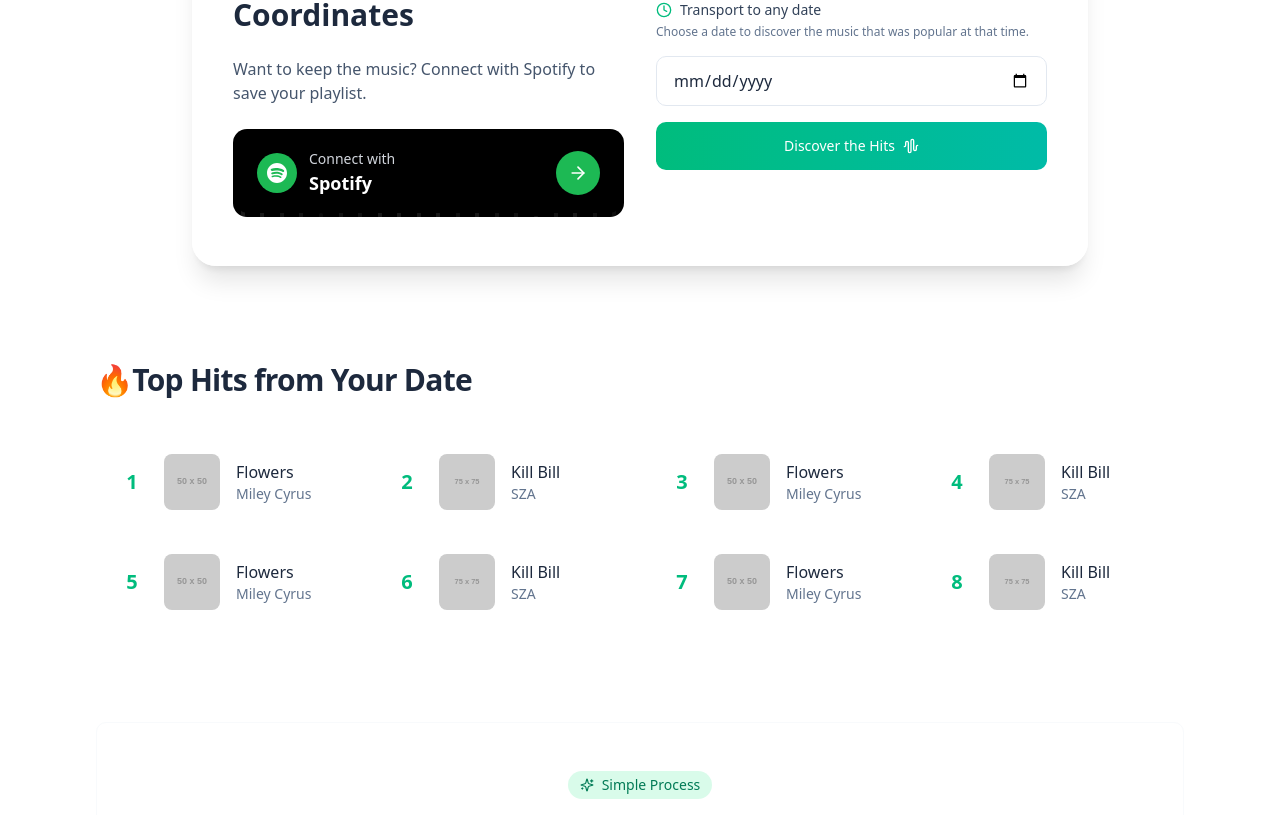
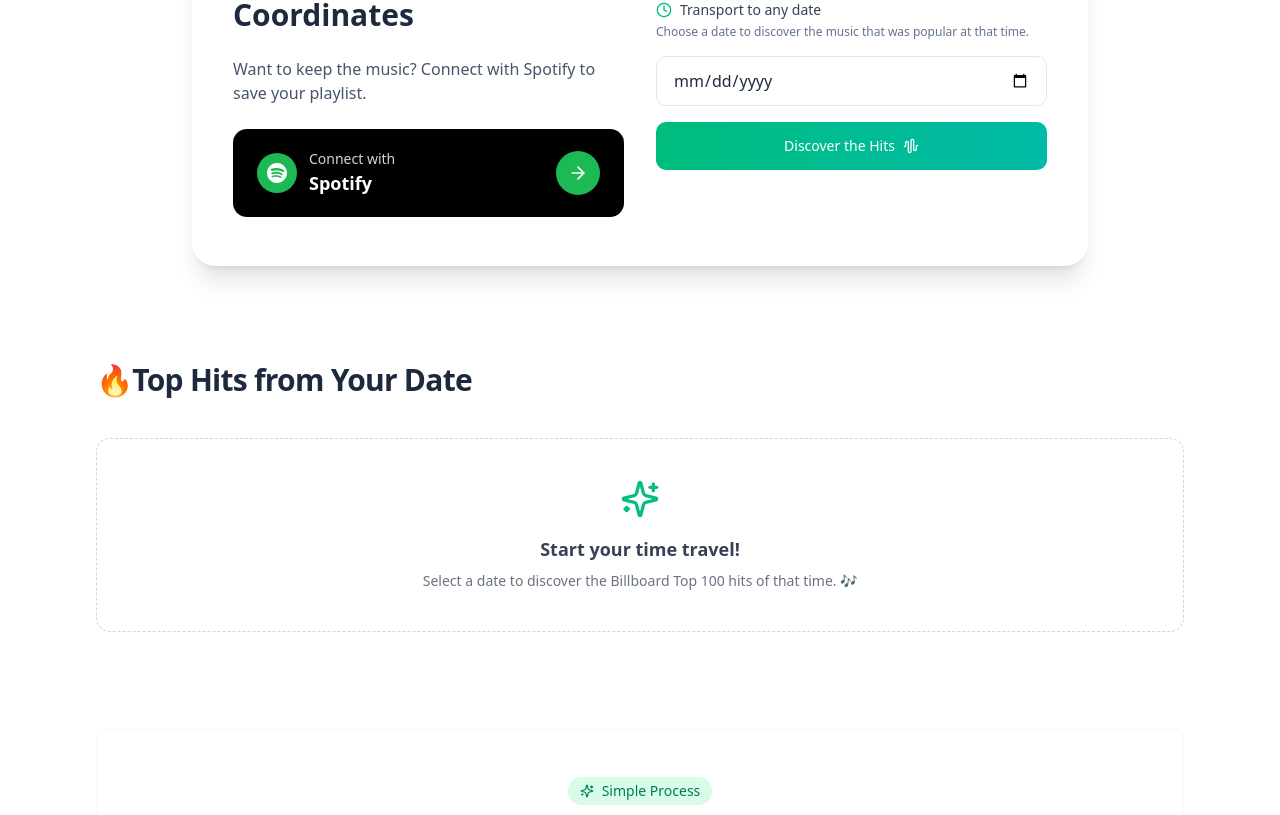
Before and after one commit to ORomero227/TimeTunes, a Next.js app: page / in a window 1280 px wide. Shown: the part 777-1592 px from the top of the page. Built offline with nearby package versions, Linux system fonts and the light colour scheme.

Commit message:
Web Scraping function for scrape billboard songs added

```diff
--- a/package.json
+++ b/package.json
@@ -10,6 +10,7 @@
   },
   "dependencies": {
     "@radix-ui/react-slot": "^1.2.0",
+    "cheerio": "^1.0.0",
     "class-variance-authority": "^0.7.1",
     "clsx": "^2.1.1",
     "lucide-react": "^0.503.0",
--- /dev/null
+++ b/src/app/api/billboard/route.ts
@@ -0,0 +1,29 @@
+import { getBillboardSongs } from "@/services/getBillboardSongs";
+import { NextResponse } from "next/server";
+
+export async function GET(request: Request) {
+  const { searchParams } = new URL(request.url);
+  const date = searchParams.get("date") || undefined;
+
+  if (!date) {
+    return NextResponse.json({ error: "Date is required" }, { status: 400 });
+  }
+
+  try {
+    const songs = await getBillboardSongs(date);
+
+    if (!songs) {
+      return NextResponse.json(
+        { error: "No songs found for the given date" },
+        { status: 404 }
+      );
+    }
+
+    return NextResponse.json(songs, { status: 200 });
+  } catch (error) {
+    return NextResponse.json(
+      { error: "Failed to fetch billboard songs" },
+      { status: 500 }
+    );
+  }
+}
--- a/src/app/page.tsx
+++ b/src/app/page.tsx
@@ -1,14 +1,20 @@
+"use client";
+
+import { useState } from "react";
 import HeroSection from "@/components/hero/HeroSection";
 import HowItWorks from "@/components/HowItWorks";
 import SongsSection from "@/components/SongsSection";
 import TimeMachine from "@/components/TimeMachine";
+import { Song } from "@/types/song";
 
 export default function Home() {
+  const [songs, setSongs] = useState<Song[] | undefined>();
+
   return (
     <div className="container mx-auto px-4 py-8 sm:px-6 md:px-8 lg:px-24">
       <HeroSection />
-      <TimeMachine />
-      <SongsSection />
+      <TimeMachine setSongs={setSongs} />
+      <SongsSection billboardSongs={songs} />
       <HowItWorks />
     </div>
   );
--- a/src/components/SongsSection.tsx
+++ b/src/components/SongsSection.tsx
@@ -1,66 +1,14 @@
 import { Song } from "@/types/song";
 import SongCard from "@/components/songs/SongCard";
+import { Sparkles } from "lucide-react";
 
-const billboardSongs: Song[] = [
-  {
-    id: 1,
-    title: "Flowers",
-    artist: "Miley Cyrus",
-    image: "https://placehold.co/50x50",
-    position: 1,
-  },
-  {
-    id: 2,
-    title: "Kill Bill",
-    artist: "SZA",
-    image: "https://placehold.co/75x75",
-    position: 2,
-  },
-  {
-    id: 1,
-    title: "Flowers",
-    artist: "Miley Cyrus",
-    image: "https://placehold.co/50x50",
-    position: 3,
-  },
-  {
-    id: 2,
-    title: "Kill Bill",
-    artist: "SZA",
-    image: "https://placehold.co/75x75",
-    position: 4,
-  },
-  {
-    id: 1,
-    title: "Flowers",
-    artist: "Miley Cyrus",
-    image: "https://placehold.co/50x50",
-    position: 5,
-  },
-  {
-    id: 2,
-    title: "Kill Bill",
-    artist: "SZA",
-    image: "https://placehold.co/75x75",
-    position: 6,
-  },
-  {
-    id: 1,
-    title: "Flowers",
-    artist: "Miley Cyrus",
-    image: "https://placehold.co/50x50",
-    position: 7,
-  },
-  {
-    id: 2,
-    title: "Kill Bill",
-    artist: "SZA",
-    image: "https://placehold.co/75x75",
-    position: 8,
-  },
-];
+type SongsSectionProps = {
+  billboardSongs: Song[] | undefined;
+};
 
-export default function SongsSection() {
+export default function SongsSection({ billboardSongs }: SongsSectionProps) {
+  const noSongs = billboardSongs?.length === 0 || !billboardSongs;
+
   return (
     <section className="mb-16 sm:mb-24">
       <div className="mb-6 sm:mb-10 flex items-center justify-between">
@@ -70,11 +18,24 @@
       </div>
 
       {/* Cuadrícula de canciones */}
-      <div className="grid grid-cols-1 lg:grid-cols-4 gap-3">
-        {billboardSongs.map((song, index) => (
-          <SongCard key={index} song={song} />
-        ))}
-      </div>
+      {noSongs ? (
+        <div className="text-center py-10 px-4 border border-dashed border-gray-300 dark:border-gray-700 rounded-xl bg-white/60 dark:bg-[#111111]">
+          <Sparkles className="mx-auto mb-4 size-10 text-emerald-500 dark:text-emerald-400 animate-pulse" />
+          <p className="text-lg font-semibold text-gray-700 dark:text-white mb-2">
+            Start your time travel!
+          </p>
+          <p className="text-sm text-gray-500 dark:text-gray-400">
+            Select a date to discover the Billboard Top 100 hits of that time.
+            🎶
+          </p>
+        </div>
+      ) : (
+        <div className="grid grid-cols-1 lg:grid-cols-4 gap-3">
+          {billboardSongs.map((song, index) => (
+            <SongCard key={index} song={song} />
+          ))}
+        </div>
+      )}
     </section>
   );
 }
--- a/src/components/TimeMachine.tsx
+++ b/src/components/TimeMachine.tsx
@@ -1,7 +1,20 @@
+"use client";
 import SpotifyButton from "@/components/timeMachine/SpotifyButton";
 import DateSelector from "@/components/timeMachine/DateSelector";
+import { Dispatch, SetStateAction } from "react";
+import { Song } from "@/types/song";
 
-export default function TimeMachine() {
+type TimeMachineProps = {
+  setSongs: Dispatch<SetStateAction<Song[] | undefined>>;
+};
+
+export default function TimeMachine({ setSongs }: TimeMachineProps) {
+  const fetchBillboardSongs = async (date: string) => {
+    const response = await fetch(`/api/billboard?date=${date}`);
+    const data = await response.json();
+    setSongs(data);
+  };
+
   return (
     <section className="mb-16 sm:mb-24" id="time-machine">
       <div className="container max-w-4xl mx-auto">
@@ -25,7 +38,7 @@
             </div>
             {/* Right Column */}
             <div className="mb-4">
-              <DateSelector />
+              <DateSelector onDateSubmit={fetchBillboardSongs} />
             </div>
           </div>
         </div>
--- a/src/components/hero/VinylRecord.tsx
+++ b/src/components/hero/VinylRecord.tsx
@@ -1,6 +1,14 @@
 import { Headphones } from "lucide-react";
+import { useEffect, useState } from "react";
 
 export function VinylRecord() {
+  const [barHeight, setBarHeight] = useState<number[]>([]);
+
+  useEffect(() => {
+    const randomHeights = Array.from({ length: 20 }, () => Math.random());
+    setBarHeight(randomHeights);
+  }, []);
+
   return (
     <div className="relative w-full max-w-xs sm:max-w-sm lg:max-w-md aspect-square">
       {/* Círculos decorativos */}
@@ -31,12 +39,12 @@
 
       {/* Ondas de sonido */}
       <div className="absolute -bottom-4 left-1/2 -translate-x-1/2 w-[90%] h-16 flex items-end justify-around">
-        {[...Array(20)].map((_, i) => (
+        {barHeight.map((val, i) => (
           <div
             key={i}
             className="bg-emerald-400 dark:bg-emerald-500 w-1.5 rounded-t-full animate-pulse"
             style={{
-              height: `${Math.random() * 100}%`,
+              height: `${val * 100}%`,
               animationDuration: `${0.8 + Math.random() * 1.2}s`,
             }}
           ></div>
--- a/src/components/songs/SongCard.tsx
+++ b/src/components/songs/SongCard.tsx
@@ -1,4 +1,5 @@
 import { Song } from "@/types/song";
+import { Music } from "lucide-react";
 
 type SongCardProps = {
   song: Song;
@@ -15,13 +16,15 @@
       </div>
 
       {/* Imagen */}
+      {song.image && (
         <div className="relative w-12 h-12 sm:w-14 sm:h-14 flex-shrink-0 rounded-md overflow-hidden ml-2 sm:ml-3">
           <img
-          src={song.image || "/placeholder.svg"}
+            src={song.image}
             alt={`${song.title} by ${song.artist}`}
             className="h-full w-full object-cover"
           />
         </div>
+      )}
 
       {/* Información de la canción */}
       <div className="ml-3 sm:ml-4 flex-1 min-w-0">
--- a/src/components/timeMachine/DateSelector.tsx
+++ b/src/components/timeMachine/DateSelector.tsx
@@ -3,7 +3,11 @@
 import { Button } from "@/components/ui/button";
 import { ChangeEvent, FormEvent, useState } from "react";
 
-export default function DateSelector() {
+type TimeMachineProps = {
+  onDateSubmit: (date: string) => void;
+};
+
+export default function DateSelector({ onDateSubmit }: TimeMachineProps) {
   const [formData, setFormData] = useState({ date: "" });
   const today = new Date().toISOString().split("T")[0]; // Get today's date in YYYY-MM-DD format
 
@@ -16,7 +20,8 @@
     e.preventDefault();
     const { date } = formData;
     if (date) {
-      console.log("Selected date:", date);
+      onDateSubmit(date);
+      setFormData({ date: "" });
     }
 
     setFormData({ date: "" });
--- a/src/components/timeMachine/SpotifyButton.tsx
+++ b/src/components/timeMachine/SpotifyButton.tsx
@@ -3,22 +3,6 @@
 export default function SpotifyButton() {
   return (
     <button className="group relative w-full overflow-hidden rounded-xl bg-black text-white p-1 transition-all hover:shadow-lg hover:shadow-slate-300/20 dark:hover:shadow-black/40 cursor-pointer">
-      {/* Fondo con ondas de audio */}
-      <div className="absolute inset-0 opacity-10">
-        <div className="absolute bottom-0 left-0 right-0 h-16 flex items-end justify-around">
-          {[...Array(20)].map((_, i) => (
-            <div
-              key={i}
-              className="bg-white w-1 rounded-t-full animate-pulse"
-              style={{
-                height: `${Math.random() * 100}%`,
-                animationDuration: `${0.8 + Math.random() * 1.2}s`,
-              }}
-            ></div>
-          ))}
-        </div>
-      </div>
-
       {/* Contenido del botón */}
       <div className="relative flex items-center justify-between bg-black rounded-lg px-5 py-4">
         <div className="flex items-center gap-3">
--- /dev/null
+++ b/src/services/getBillboardSongs.ts
@@ -0,0 +1,27 @@
+import * as cheerio from "cheerio";
+import { Song } from "@/types/song";
+
+export const getBillboardSongs = async (date: string): Promise<Song[]> => {
+  const url = `https://www.billboard.com/charts/hot-100/${date}`;
+
+  const response = await fetch(url);
+  const html = await response.text();
+  const $ = cheerio.load(html);
+  const songs: Song[] = [];
+
+  $("li.o-chart-results-list__item").each((index, element) => {
+    const title = $(element).find("h3.c-title").text().trim();
+    const artist = $(element).find("span.c-label").first().text().trim();
+    const image = $(element).find("img").attr("src") || undefined;
+
+    if (title && artist) {
+      songs.push({
+        title,
+        artist,
+        image,
+      });
+    }
+  });
+
+  return songs;
+};
--- a/src/types/song.tsx
+++ b/src/types/song.tsx
@@ -1,5 +1,5 @@
 export type Song = {
-  id: number;
+  id?: number;
   title: string;
   artist: string;
   position?: number;
```
Also changed, not shown: 1 other file (tests, documents, lock files or other folders). Lines whose indentation alone changed are shown as unchanged.
